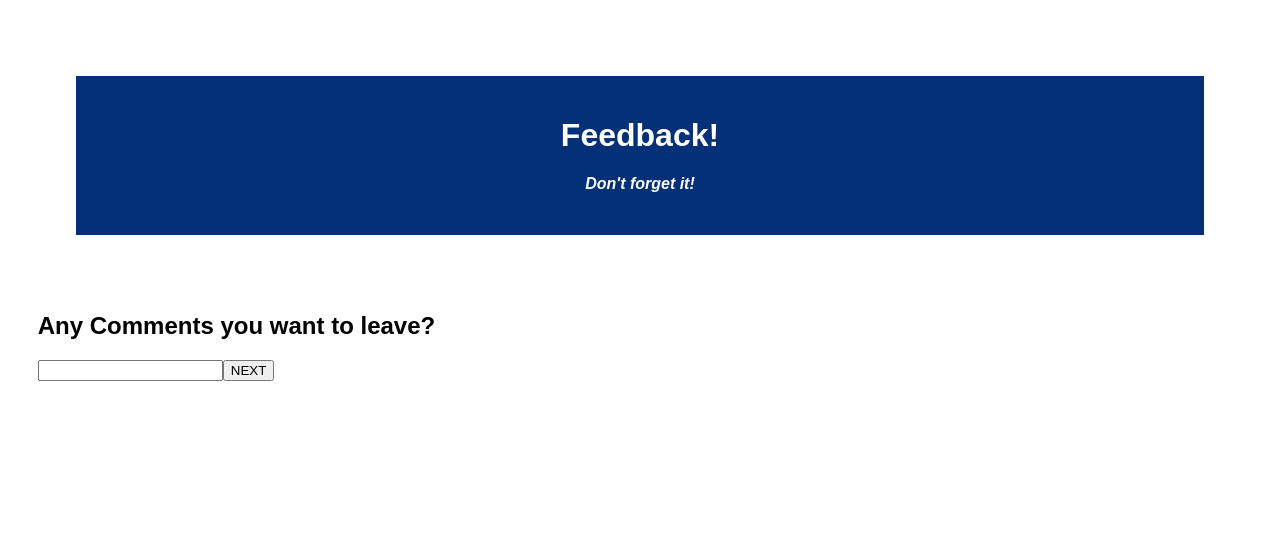
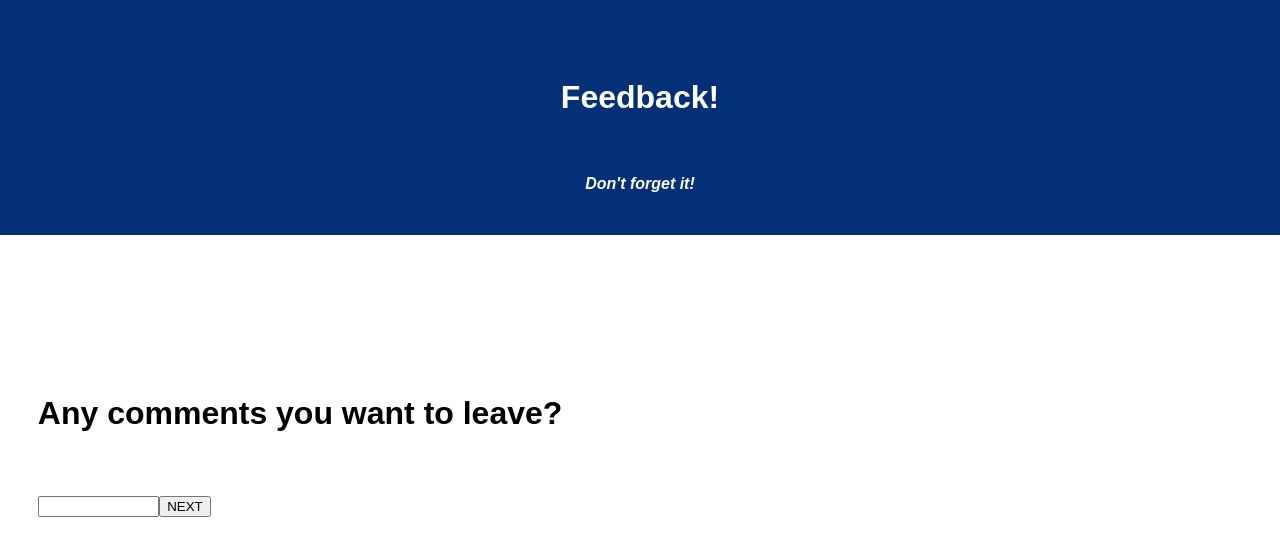
Before and after one commit to Mauricebrwn/weekend-redux-feedback-loop, a React (Create React App) app: page /#/Comment in a window 1280 px wide. Shown: the top 556 px of the page. Built offline with nearby package versions, Linux system fonts and the light colour scheme.

Commit message:
adjusted font size

```diff
--- a/src/components/App/App.css
+++ b/src/components/App/App.css
@@ -21,15 +21,3 @@
 h4 {
   font-style: italic;
 }
-div{
-  padding: 1cm;
-}
-/* h2 {
-  padding: 1cm;
-}
-p {
-  padding: 1cm;
-}
-form {
-  padding: 1cm;
-} */
--- a/src/components/App/Comments.jsx
+++ b/src/components/App/Comments.jsx
@@ -22,9 +22,9 @@ function Comment () {
 //return diffrent just text used for comments
     return (
         <>
-        <h2>Any Comments you want to leave?</h2>
+        <h2>Any comments you want to leave?</h2>
         <form onSubmit={handleComments}>
-        <input
+        <input className="comment"
         type="text"
         value={comment}
         onChange={(event) => setComments(event.target.value)}
--- a/src/components/App/FeedbackSubmission.jsx
+++ b/src/components/App/FeedbackSubmission.jsx
@@ -36,12 +36,12 @@ function SubmitFeedback() {
     return (
         <>
         <h2>Review your feedback</h2>
-            <div>Feeling:{feeling}</div>
-            <div>Understanding:{understanding}</div>
-            <div>Support:{support}</div>
-            <div>Commments:{comments}</div>
+            <p>Feeling:{feeling}</p>
+            <p>Understanding:{understanding}</p>
+            <p>Support:{support}</p>
+            <p>Commments:{comments}</p>
 
-        <button onClick={handleSubmitFeedback}>SUBMIT FEEDBACK</button>
+        <button className="start" onClick={handleSubmitFeedback}>SUBMIT FEEDBACK</button>
         </>
     )
 };
--- a/src/components/App/Success.jsx
+++ b/src/components/App/Success.jsx
@@ -12,7 +12,7 @@ function SuccessPage() {
     return(
         <>
         <h2>Thank you!</h2>
-        <button onClick={handleLeaveNewFeedback}>Leave new feedback</button>
+        <button className="start" onClick={handleLeaveNewFeedback}>Leave new feedback</button>
         </>
     )
 };
--- a/src/components/App/WelcomePage.jsx
+++ b/src/components/App/WelcomePage.jsx
@@ -7,7 +7,7 @@ function WelcomePage() {
     <div>
         <h1>Welcome to the home page</h1>
         <p>To begin feedback please press the START button</p>
-        <button onClick={()=> history.push('/Feeling')}>START</button>
+        <button className="start" onClick={()=> history.push('/Feeling')}>START</button>
     </div>
     );
 }
--- a/src/index.css
+++ b/src/index.css
@@ -3,3 +3,27 @@ body {
   padding: 0;
   font-family: sans-serif;
 }
+div {
+  padding-bottom: 2cm;
+}
+h1 {
+  padding: 1cm;
+}
+h2{
+  padding: 1cm;
+  font-size: xx-large;
+}
+p {
+  padding: 1cm;
+  font-size: larger;
+}
+input{
+  margin-left: 1cm;
+  width: 1cm;
+}
+.comment {
+  width: 3cm;
+}
+.start {
+  margin-left: 1cm;
+}
```
